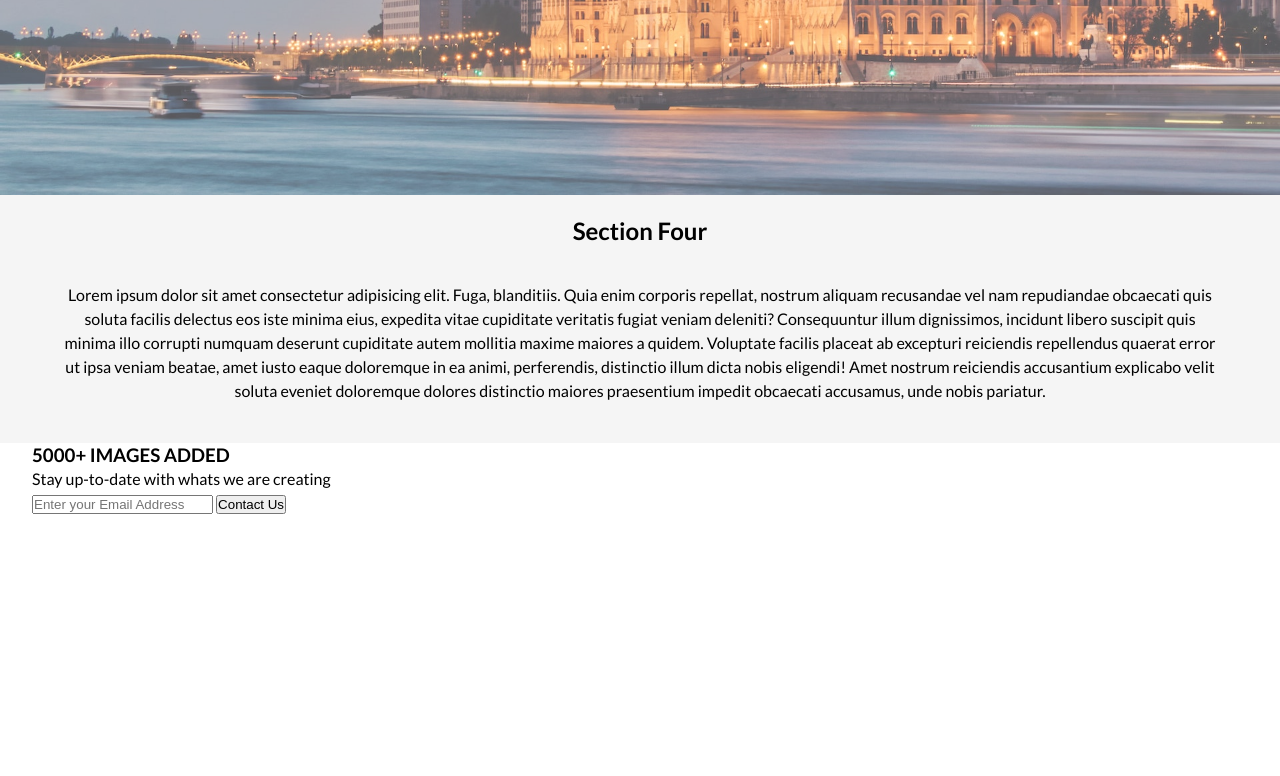
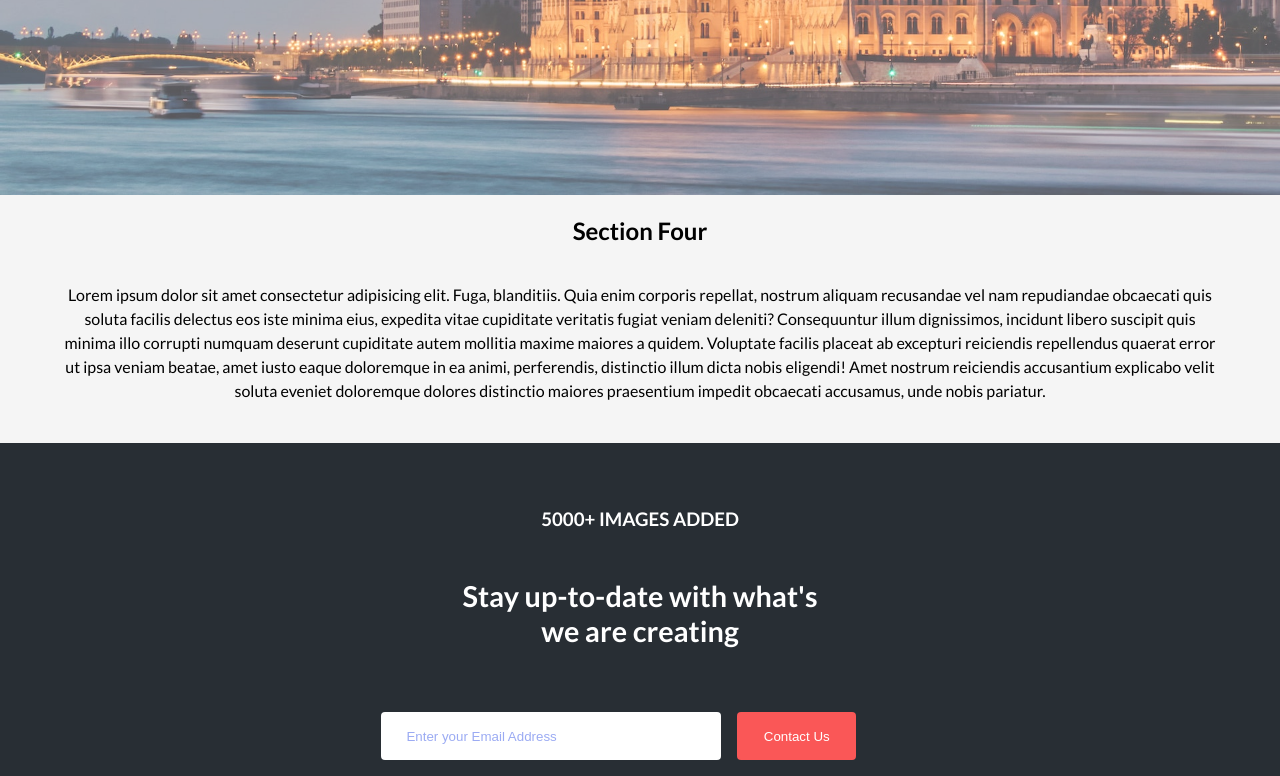
Before and after one commit to Marius-Diran/Parallax-Website, a plain HTML site: page index.html in a window 1280 px wide. Shown: the part 2789-3565 px from the top of the page. Before the commit the page ends 3304 px from the top, so only its background shows below. Drawn offline with Linux system fonts and the light colour scheme.

Commit message:
Added new codes

```diff
--- a/index.html
+++ b/index.html
@@ -73,7 +73,7 @@
   <section class="contact-us">
     <div class="container">
       <h3>5000+ IMAGES ADDED</h3>
-      <p>Stay up-to-date with whats we are creating</p>
+      <p>Stay up-to-date with what's we are creating</p>
       <form class="my-form" method="GET">
         <input type="text" id="email" placeholder="Enter your Email Address" required>
         <input type="submit" value="Contact Us" class="contact-us_btn">
@@ -81,5 +81,11 @@
     </div>
   </section>
 
+  <footer class="footer">
+    <div class="conatiner">
+
+    </div>
+  </footer>
+
 </body>
 </html>
--- a/parallex.css
+++ b/parallex.css
@@ -193,3 +193,63 @@ body, html{
   background: transparent;
   color: hsl(0, 0%, 0%);
 }
+
+.contact-us{
+  background-color: hsl(210, 13%, 18%);
+}
+
+.contact-us h3{
+  /* border: 1px solid red; */
+  /* text-align: center; */
+  width: fit-content;
+  margin: 0 auto;
+  padding: 8vh 0 0;
+  color: hsl(0, 100%, 100%);
+}
+
+.contact-us p{
+  font-size: 1.8rem;
+  width: 30%;
+  font-weight: bold;
+  text-align: center;
+  margin: 6vh auto;
+  line-height: 1.2em;
+  color: hsl(0, 100%, 100%);
+}
+
+.my-form{
+  width: 70%;
+  margin: 0 auto;
+}
+
+.my-form input[type="text"]{
+  width: 40%;
+  height: 6vh;
+  margin: 2vh 0 2vh 13vw;
+  padding: 0 0 0 2vw;
+  border-radius: 4px;
+  border: none;
+  font-weight: 400;
+}
+
+.my-form input::placeholder{
+  color: hsla(229, 79%, 78%);
+}
+
+.contact-us_btn{
+  height: 6vh;
+  width: 14%;
+  background-color: hsl(0, 94%, 66%);
+  border: none;
+  border-radius: 4px;
+  margin: 0 0 0 1vw;
+  color: hsl(0, 100%, 100%);
+  font-weight: 400;
+}
+
+.contact-us_btn:hover{
+  background-color: hsl(0, 100%, 100%);
+  color: hsl(0, 94%, 66%);
+  border: 1px solid hsl(0, 94%, 66%);
+  cursor: pointer;
+}
```
